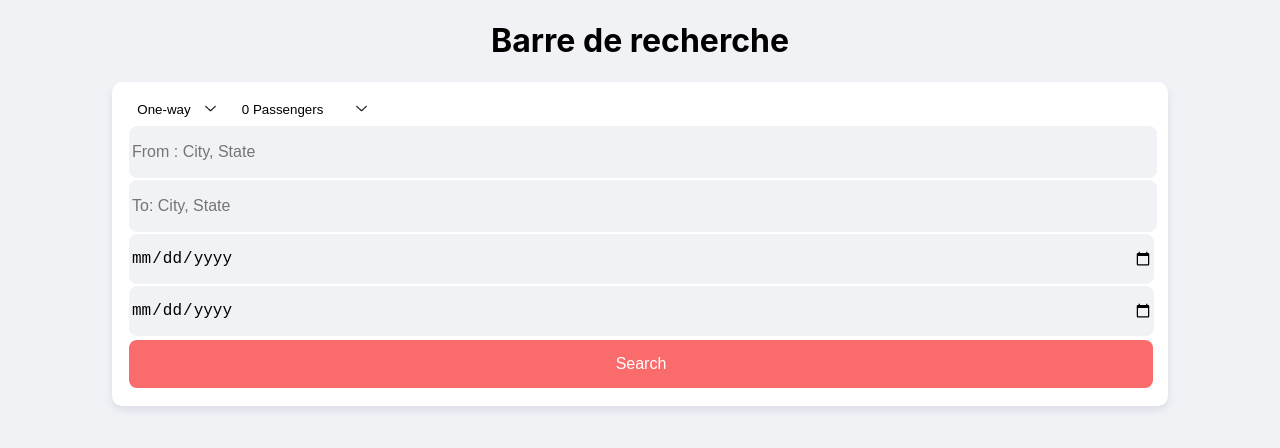
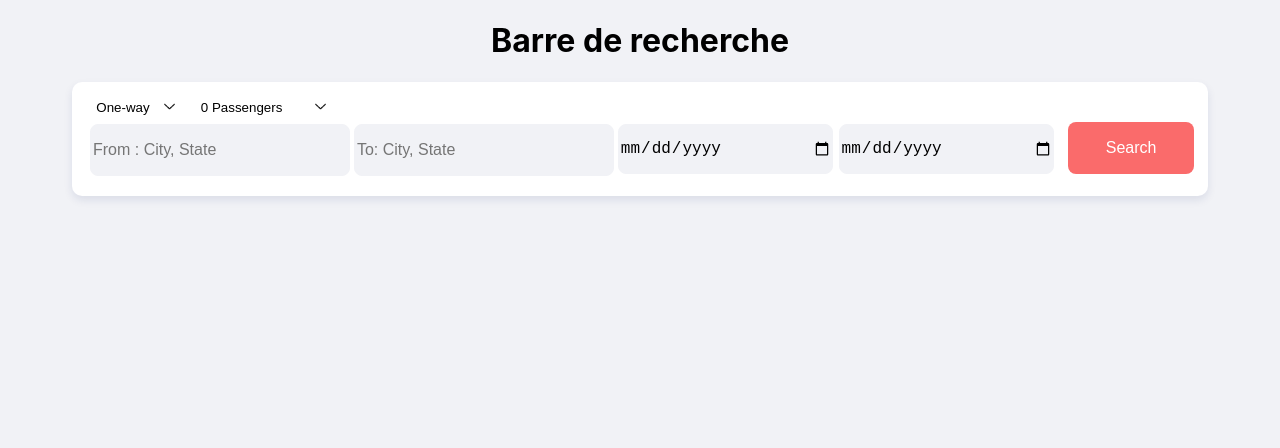
Before and after one commit to leteinta/Exercice-React, a React (Create React App) app: page / in a window 1280 px wide. Shown: the top 448 px of the page. Built offline with nearby package versions, Linux system fonts and the light colour scheme.

Commit message:
Responsive

```diff
--- a/src/components/ButtonS.js
+++ b/src/components/ButtonS.js
@@ -98,7 +98,7 @@ function ButtonS() {
     const handlePlusY = () => {
       if (countT<9){
         setCountY(countY + 1);
-        setAddYouth(addYouth.concat(<li><div className='row'><div className='left'><div className='souscat'>Youth {countY + 1}</div></div><div className='addS'><Select className='selectY' placeholder="Age"  options={optionsY}  isSearchable={isSearchable} /></div></div> </li>,));
+        setAddYouth(addYouth.concat(<li><div className='row'><div className='left'><div className='souscat'>Youth {countY + 1}</div></div><div className='add'><Select className='selectY' placeholder="Age"  options={optionsY}  isSearchable={isSearchable} /></div></div> </li>,));
         }
       }
     const handleMoinsY = () => {
@@ -113,7 +113,7 @@ function ButtonS() {
     const handlePlusS = () => {
       if (countT<9){
         setCountS(countS + 1);
-        setAddSenior(addSenior.concat(<li><div className='row'><div className='left'><div className='souscat'>Senior {countS + 1}</div></div><div className='addS'><Select className='selectY' placeholder="Age"  options={optionsS}  isSearchable={isSearchable} /></div></div> </li>,));
+        setAddSenior(addSenior.concat(<li><div className='row'><div className='left'><div className='souscat'>Senior {countS + 1}</div></div><div className='add'><Select className='selectY' placeholder="Age"  options={optionsS}  isSearchable={isSearchable} /></div></div> </li>,));
       }
     }
     const handleMoinsS = () => {
@@ -183,7 +183,7 @@ function ButtonS() {
                   <div >{addYouth}</div>
                 </li>
                 <li>
-                  <div className='row'>
+                  <div className='row S'>
                     <div className='left'>
                       <span className='cat'>Senior</span>
                       <span className='age'>58+ years </span>
--- a/src/components/Form.js
+++ b/src/components/Form.js
@@ -1,4 +1,5 @@
 import {useForm} from 'react-hook-form'
+import {useState} from 'react'
 import '../styles/Form.css'
 import ButtonF from './ButtonF'
 import ButtonS from './ButtonS'
@@ -6,6 +7,7 @@ import ButtonS from './ButtonS'
 function Form(){
 
     const {handleSubmit, register, formState : {errors}} = useForm()
+    const [isSearchable] = useState(false)
 
     function onSubmit (data) {
         console.log(data)
@@ -21,20 +23,28 @@ function Form(){
                         <ButtonS />
                     </div>
                 </div>
+                <div className='rowpc'>
+                    <div className='rowsT'>
                         <div className='marg'>
-                    <input type='text' autoComplete='none' placeholder='From : City, State' {... register('departure',{required : true})} />
-                    {errors.departure && <div className='tooltip'><span className='tooltiptext'>please fill in departure</span></div>}
+                            <input className='input t' type='text' autoComplete='none' placeholder='From : City, State' {... register('departure',{required : true})} />
+                            {errors.departure && (<div className='tooltip'><span className='tooltiptext'>please fill in departure</span></div>)}
                         </div>
                         <div className='marg'>
-                    <input  type='text' autoComplete='none' placeholder='To: City, State' {... register('arrival',{required : true})} />
+                            <input  className='input t' type='text' autoComplete='none' placeholder='To: City, State' {... register('arrival',{required : true})} />
                         </div>
-                <div className='from-date marg'>
-                    <input type='date' autoComplete='none'{... register('for')}/>
                     </div>
-                <div className='from-date marg'>
-                    <input type='date' autoComplete='none' {... register('to')}/>
+                    <div className='rowD'>
+                        <div className='form-date marg'>
+                            <input className='input d l' type='date' autoComplete='none'  isSearchable={isSearchable} {... register('for')}/>
                         </div>
+                        <div className='form-date marg'>
+                            <input className='input d r' type='date' autoComplete='none'  isSearchable={isSearchable} {... register('to')}/>
+                        </div>
+                    </div>
+                    <div className='btn'>
                     <button type='submit' className='form-btn marg'>Search</button>
+                    </div>
+                </div>
             </form>
         </div>
     );
--- a/src/styles/ButtonF.css
+++ b/src/styles/ButtonF.css
@@ -70,8 +70,24 @@ li {
     background-color: transparent;
     cursor: pointer;
     margin: auto;
+
+    &:hover {
+        font-weight: bold;
+    }
 }
 
 .list > li:hover {
   background-color: none;
 }
+
+@media only screen and (min-width: 600px){
+    .underf{
+        top: 40px;
+    }
+}
+
+@media only screen and (min-width: 1000px){
+    .underf{
+        top: 35px;
+    }
+}
--- a/src/styles/ButtonS.css
+++ b/src/styles/ButtonS.css
@@ -54,6 +54,10 @@ li {
     height: 48px;
     min-width: 140px;
     padding: 8px 16px 0px 0px;
+    position: relative;
+}
+.S{
+    margin:  8px 16px 0px 0px;
 }
 
 .list{
@@ -67,6 +71,7 @@ li {
     align-items: center;
     height: 100%;
     border-bottom: solid 1px rgb(228, 232, 235);
+    position: relative;
 }
 
 .add{
@@ -108,4 +113,36 @@ li {
 .souscat{
     font-size: 16px;
     color: rgb(66, 84, 134);
+    margin-left: 15px;
 }
+
+.selectY{
+    width: auto;
+}
+
+.css-13cymwt-control{
+    width: 120px;
+    height: 40px;
+}
+
+.css-1fdsijx-ValueContainer{
+    width: auto;
+    height: 33px;
+    align-content: center;
+}
+
+.css-1jqq78o-placeholder{
+    font-size: 16px;
+}
+
+@media only screen and (min-width: 600px){
+    .under{
+        top: 45px;
+    }
+}
+
+@media only screen and (min-width: 1000px){
+    .under{
+        top: 40px;
+    }
+}
--- a/src/styles/Form.css
+++ b/src/styles/Form.css
@@ -17,6 +17,7 @@
     flex: 1;
     margin: 2px 1px;
     align-items: center;
+    width:auto;
 }
 
 input{
@@ -74,3 +75,139 @@ input{
     border-style: solid;
     border-color: transparent transparent #666 transparent;
   }
+
+.rowD{
+    width: 100%;
+    display: flex;
+}
+
+.d{
+    width: 100%;
+}
+
+.l{
+    margin-right: 2px;
+}
+
+.r{
+    margin-left: 2px;
+}
+
+@media only screen and (min-width: 600px) {
+    .form{
+        position: absolute;
+        width: auto;
+        left: 10px;
+        right: 10px;
+        padding: 16px;
+        box-sizing: border-box;
+        min-width: 280px;
+        height: auto;
+
+    }
+    .rowpc{
+        width: 100%;
+        display: inline-block;
+    }
+    .rowT{
+        float: left;
+        width: 50%;
+
+    }
+    .t{
+        float: left;
+        width: 24%;
+        margin: 2px;
+
+    }
+    .rowD{
+        float: left;
+        width: 40%;
+    }
+    .d{
+        float: left;
+        width: 96%;
+        margin: 2px;
+
+    }
+    .btn{
+        float: left;
+        width: 9%;
+        height: 54px;
+    }
+
+    .form-btn{
+        width: 100%;
+        height: 52px;
+    }
+
+    .tooltip{
+        width: 100%;
+        display: flex;
+        justify-content: left;
+        position: absolute;
+        top: 100px;
+    }
+
+}
+@media screen and (min-width: 1000px) {
+    .form{
+        position: absolute;
+        width: auto;
+        left: 10px;
+        right: 10px;
+        padding: 16px;
+        box-sizing: border-box;
+        min-width: 280px;
+    }
+    .marg{
+        width:auto;
+        margin: 0px;
+    }
+    .rowpc{
+        width: 100%;
+        display: inline-block;
+        height: 54px;
+    }
+    .rowT{
+        float: left;
+        width: 50%;
+
+    }
+    .t{
+        float: left;
+        width: 23%;
+        margin-right: 2px;
+
+    }
+    .rowD{
+        float: left;
+        width: 40%;
+    }
+    .d{
+        float: left;
+        width: 96%;
+        margin: 2px;
+
+    }
+    .btn{
+        float: inline-end;
+        width: 11.4%;
+        height: 54px;
+    }
+
+    .form-btn{
+        width: 100%;
+        margin-left: 2px;
+        height: 52px;
+    }
+
+    .tooltip{
+        z-index: 3;
+        width: 100%;
+        display: flex;
+        justify-content: left;
+        top: 95px;
+    }
+
+}
```
Lines whose indentation alone changed are shown as unchanged.
